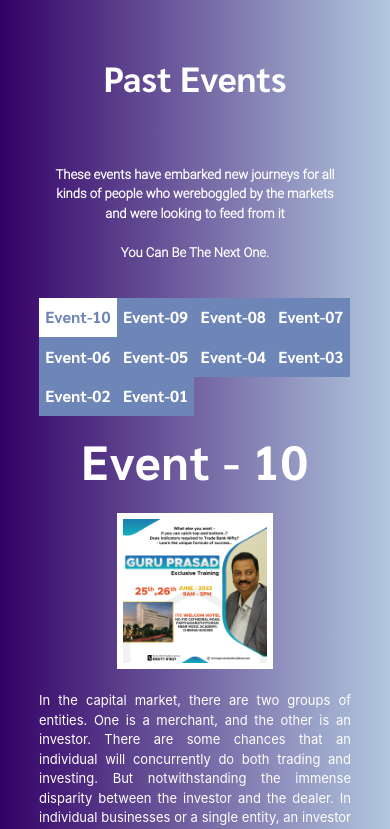
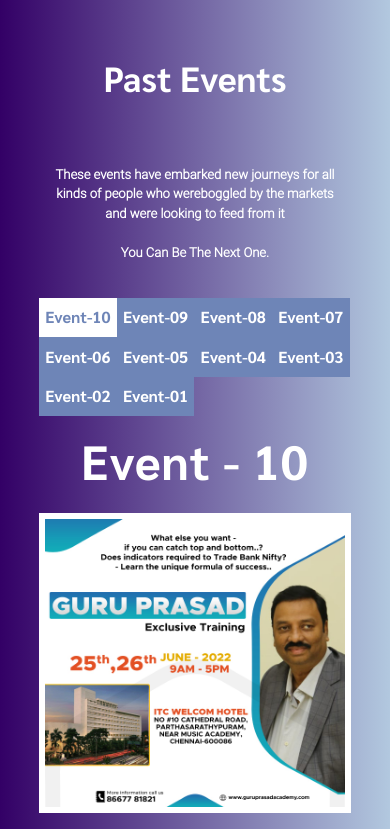
Before and after one commit to sid172014/Design2, a plain HTML site: page index.html in a window 390 px wide. Shown: the part 2411-3240 px from the top of the page. Drawn offline with nearby package versions, Linux system fonts and the light colour scheme.

Commit message:
Last commt

```diff
--- a/css/styles.css
+++ b/css/styles.css
@@ -412,6 +412,10 @@ body {
     .events{
         min-height: 230vh;
     }
+    .events .tab img{
+        width: 100%;
+        height: 300px;
+    }
 }
 
 /* Importing Fonts */
```
